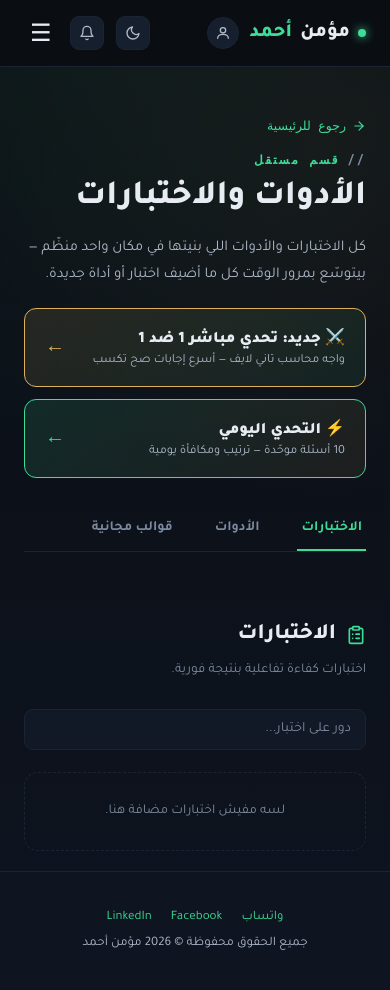
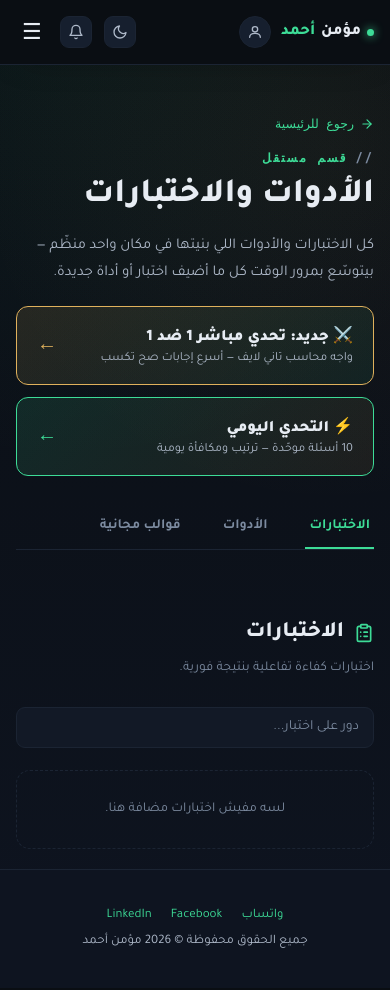
Before and after one commit to Moame6n/Moamen-portfolio, a website: page tools-exams.html in a window 390 px wide. Drawn offline with nearby package versions, Linux system fonts and the light colour scheme; no server answers.

Commit message:
تحديث التصميم العام والاستجابة للشاشات

```diff
--- a/assets/style.css
+++ b/assets/style.css
@@ -216,3 +216,28 @@ footer.site-footer a{ color:var(--emerald); text-decoration:none; margin:0 8px;
 /* Safety net: form controls don't always inherit body color across browsers */
 input, textarea, select{ color:var(--text); }
 input::placeholder, textarea::placeholder{ color:var(--muted); opacity:1; }
+
+/* Responsive product polish — shared across the site */
+body{overflow-x:hidden;}
+.site-nav .container{min-height:64px;}
+.site-nav nav a{white-space:nowrap;}
+.account-dropdown{right:0;left:auto;}
+.btn:focus-visible,.theme-toggle:focus-visible,.notify-bell-btn:focus-visible,.account-avatar-btn:focus-visible,.navtoggle:focus-visible,a:focus-visible,input:focus-visible,select:focus-visible,textarea:focus-visible{outline:2px solid var(--gold);outline-offset:3px;}
+.card,.site-nav,.account-dropdown{box-shadow:0 12px 34px -26px rgba(0,0,0,.75);}
+@media (max-width:820px){
+  .site-nav .container{padding:12px 16px;}
+  .site-nav .brand{font-size:18px;}
+  .site-nav nav{padding:18px 16px;box-shadow:0 18px 30px -24px rgba(0,0,0,.8);}
+  .container{padding-left:16px;padding-right:16px;}
+  section{padding:52px 0;}
+}
+@media (max-width:560px){
+  .site-nav .container{gap:10px;}
+  .site-nav .brand-group{min-width:0;}
+  .site-nav .brand{font-size:16px;gap:6px;}
+  .site-nav .brand .dot{width:7px;height:7px;}
+  .theme-toggle,.notify-bell-btn{width:32px;height:32px;}
+  .navtoggle{font-size:22px;}
+  .btn{min-height:44px;padding:11px 17px;}
+  .section-title{font-size:27px;}
+}
--- a/tools-exams.html
+++ b/tools-exams.html
@@ -243,14 +243,14 @@ const TAB_SECTIONS = {
   'templates-section': 'templates-section'
 };
 
-function switchSectionTab(targetId){
+function switchSectionTab(targetId, shouldScroll = true){
   document.querySelectorAll('.subnav a').forEach(a => {
     a.classList.toggle('active', a.getAttribute('href') === '#' + targetId);
   });
   Object.values(TAB_SECTIONS).forEach(id => {
     document.getElementById(id).classList.toggle('hidden-tab', id !== targetId);
   });
-  window.scrollTo({ top: document.querySelector('.subnav').offsetTop - 90, behavior: 'smooth' });
+  if(shouldScroll) window.scrollTo({ top: document.querySelector('.subnav').offsetTop - 90, behavior: 'smooth' });
 }
 
 document.querySelectorAll('.subnav a').forEach(link => {
@@ -264,7 +264,7 @@ document.querySelectorAll('.subnav a').forEach(link => {
 
 // open directly on the right tab if the URL already has a hash (e.g. shared link)
 const initialTab = window.location.hash ? window.location.hash.slice(1) : 'exams-section';
-switchSectionTab(TAB_SECTIONS[initialTab] ? initialTab : 'exams-section');
+switchSectionTab(TAB_SECTIONS[initialTab] ? initialTab : 'exams-section', false);
 
 // ==== Auto-discovery: list every .html file in /exams and /tools on GitHub,
 // read its <title> + <meta name="description"> + optional <meta name="icon">,
```
Also changed, not shown: daily-challenge.html (+2 -2 lines).
